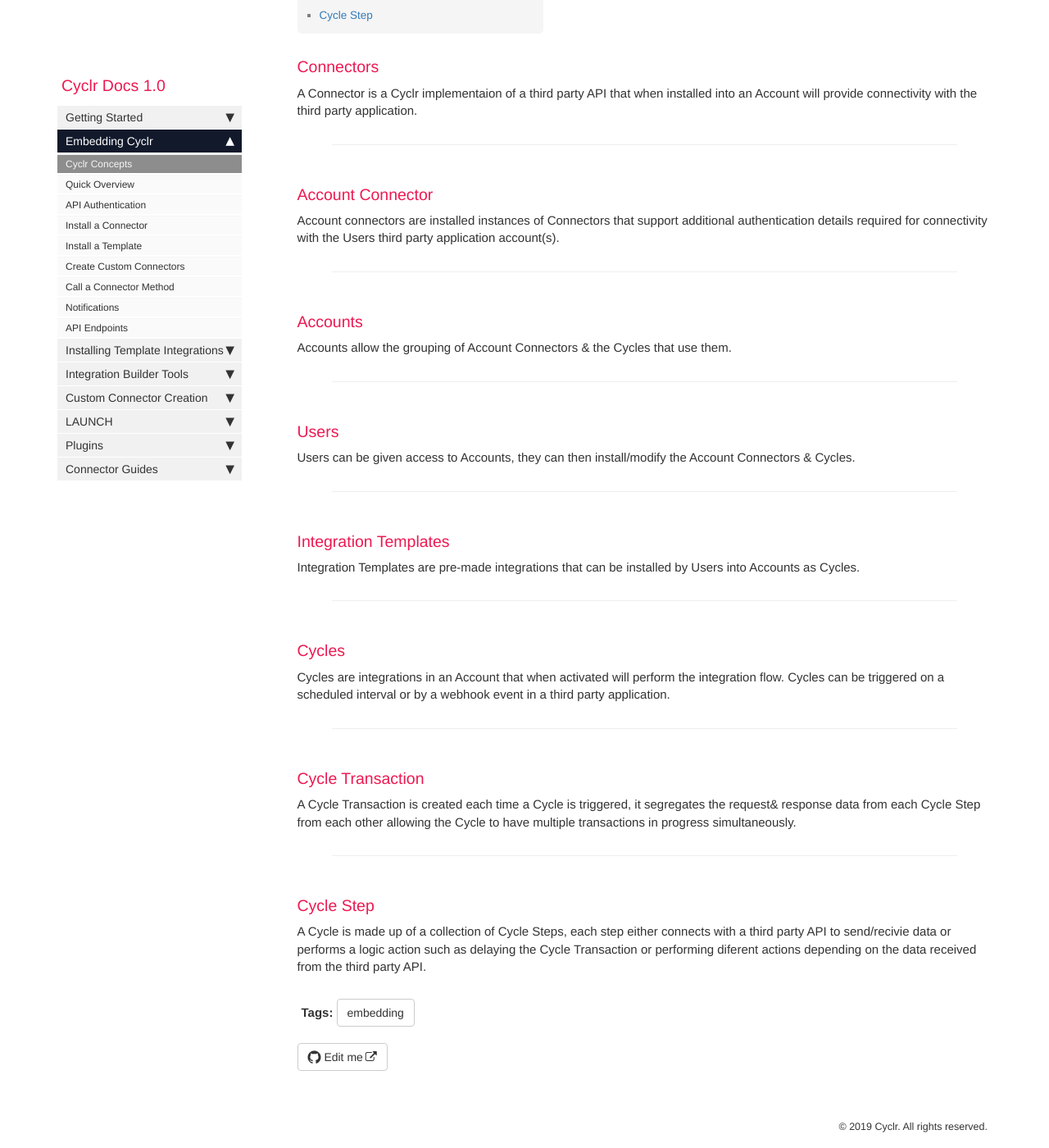
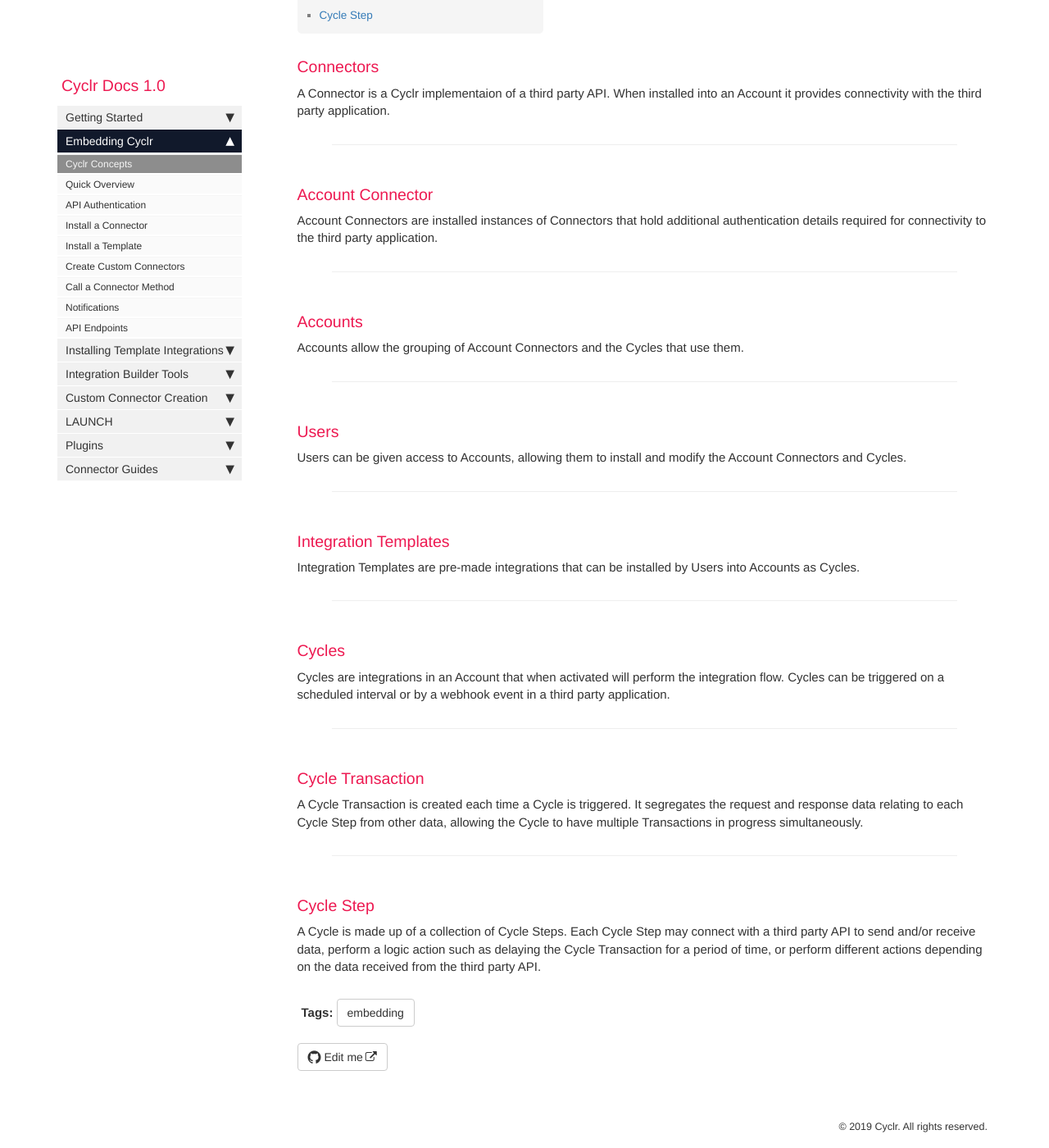
Before and after one commit to sneakysneak/docs, a Jekyll site: the page built from pages/embedding/cyclr-concepts.md, in a window 1280 px wide and 1400 px high, scrolled down 357 px. Shown: the whole window at 82% size. Built offline with Jekyll 4.4.1, drawn with Linux system fonts in a browser that asks for light colours; nearby versions of some CDN libraries; comment, search, counter and statistics services are not loaded.

Commit message:
Tweaking

```diff
--- a/pages/embedding/cyclr-concepts.md
+++ b/pages/embedding/cyclr-concepts.md
@@ -7,25 +7,25 @@ tags: [embedding]
 
 ### Connectors
 
-A Connector is a Cyclr implementaion of a third party API that when installed into an Account will provide connectivity with the third party application.
+A Connector is a Cyclr implementaion of a third party API.  When installed into an Account it provides connectivity with the third party application.
 
 * * *
 
 ### Account Connector
 
-Account connectors are installed instances of Connectors that support additional authentication details required for connectivity with the Users third party application account(s).
+Account Connectors are installed instances of Connectors that hold additional authentication details required for connectivity to the third party application.
 
 * * *
 
 ### Accounts
 
-Accounts allow the grouping of Account Connectors & the Cycles that use them.
+Accounts allow the grouping of Account Connectors and the Cycles that use them.
 
 * * *
 
 ### Users
 
-Users can be given access to Accounts, they can then install/modify the Account Connectors & Cycles.
+Users can be given access to Accounts, allowing them to install and modify the Account Connectors and Cycles.
 
 * * *
 
@@ -43,10 +43,10 @@ Cycles are integrations in an Account that when activated will perform the integ
 
 ### Cycle Transaction
 
-A Cycle Transaction is created each time a Cycle is triggered, it segregates the request& response data from each Cycle Step from each other allowing the Cycle to have multiple transactions in progress simultaneously.
+A Cycle Transaction is created each time a Cycle is triggered.  It segregates the request and response data relating to each Cycle Step from other data, allowing the Cycle to have multiple Transactions in progress simultaneously.
 
 * * *
 
 ### Cycle Step
 
-A Cycle is made up of a collection of Cycle Steps, each step either connects with a third party API to send/recivie data or performs a logic action such as delaying the Cycle Transaction or performing diferent actions depending on the data received from the third party API.
+A Cycle is made up of a collection of Cycle Steps.  Each Cycle Step may connect with a third party API to send and/or receive data, perform a logic action such as delaying the Cycle Transaction for a period of time, or perform different actions depending on the data received from the third party API.
```
